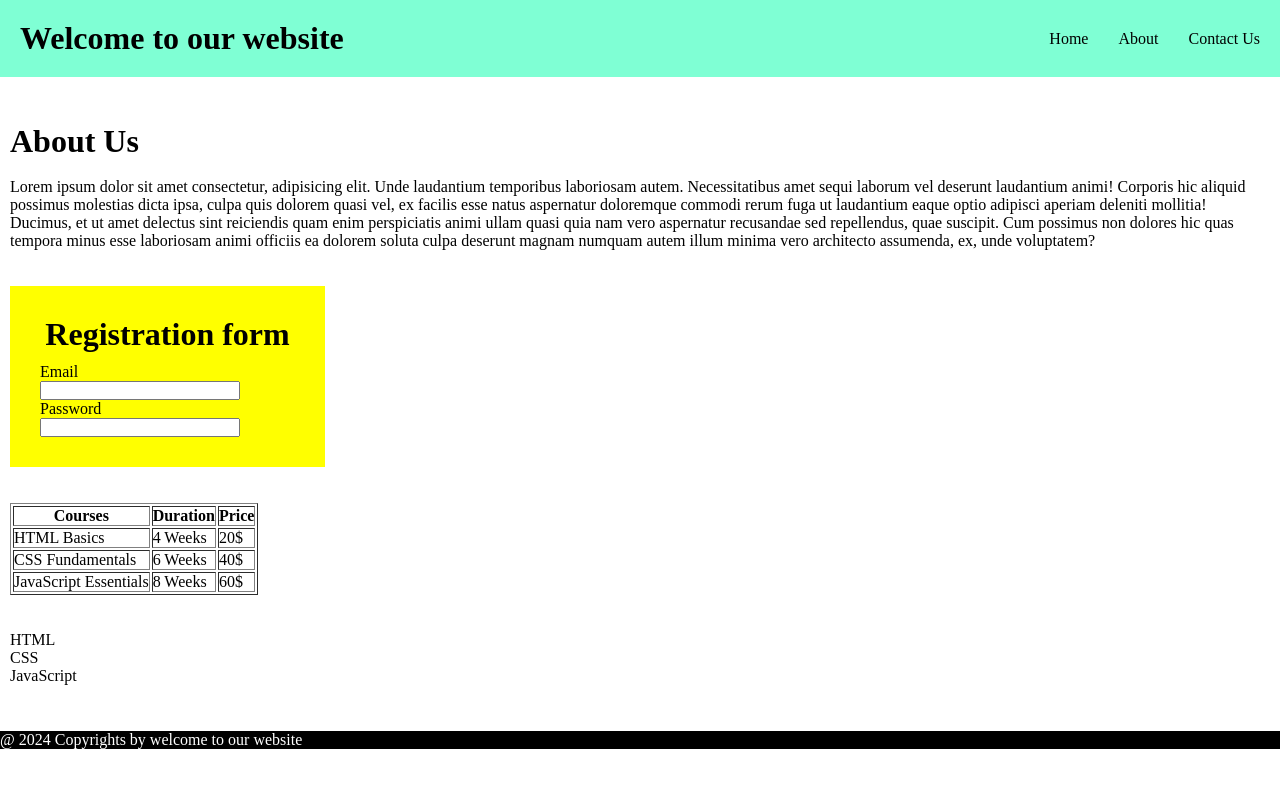
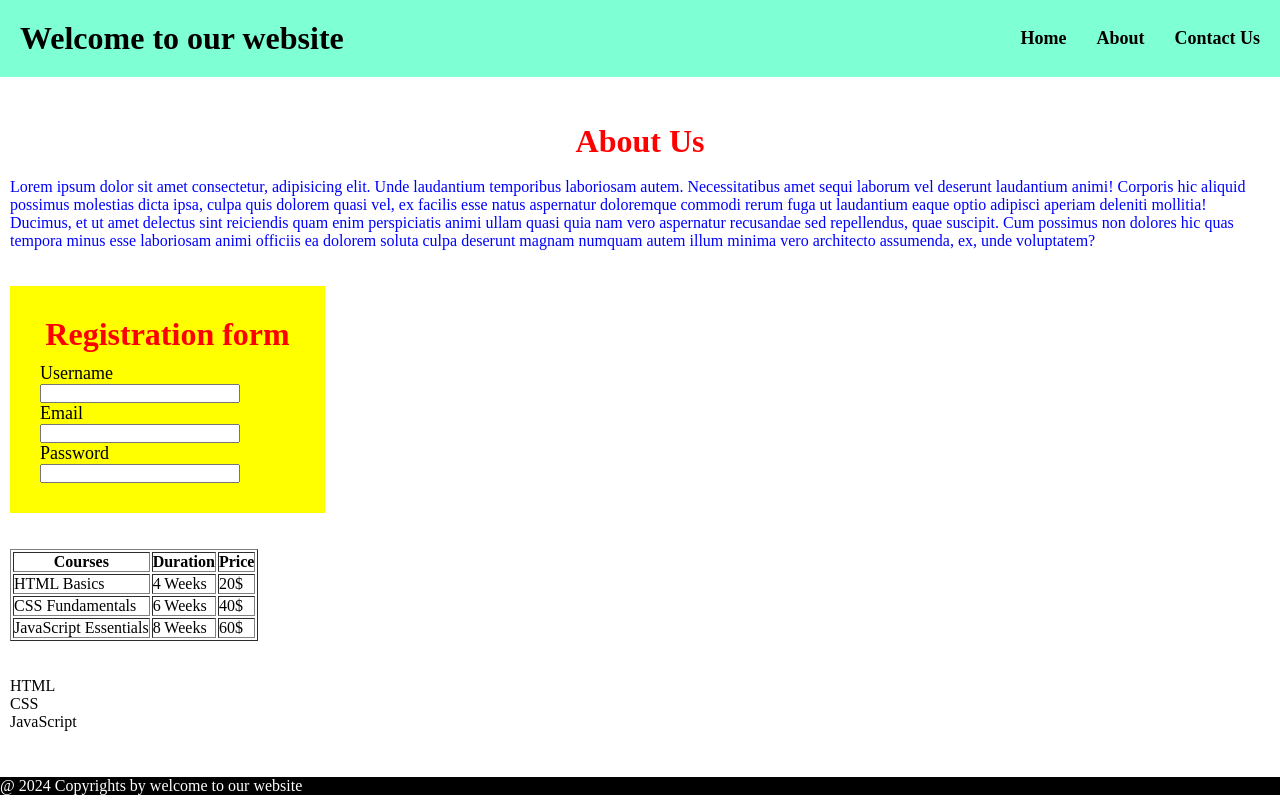
Before and after one commit to Valliappan2125/Simple-layout, a plain HTML site: page index.html in a window 1280 px wide. Drawn offline with Linux system fonts and the light colour scheme.

Commit message:
added files to repo

```diff
--- a/index.html
+++ b/index.html
@@ -39,6 +39,8 @@
       <div class="container">
         <form action="/">
           <h1>Registration form</h1>
+          <label>Username</label>
+          <input type="text">
           <label>Email</label>
           <input type="email" />
           <label>Password</label>
--- a/style.css
+++ b/style.css
@@ -12,12 +12,23 @@ header{
     padding: 20px;
 }
 
+main h1{
+    color: red;
+    text-align: center;
+}
+
+main p{
+    color: blue;
+}
+
 nav{
     display: flex;
     column-gap: 30px;
 }
 
 nav p{
+    font-size: 18px;
+    font-weight: bold;
     cursor: pointer;
 }
 
@@ -37,6 +48,7 @@ form{
 
 input{
     width: 200px;
+
 }
 
 main{
@@ -53,3 +65,7 @@ main{
     text-align: center;
     margin-bottom: 10px;
 }
+
+label{
+    font-size: 18px;
+}
```
